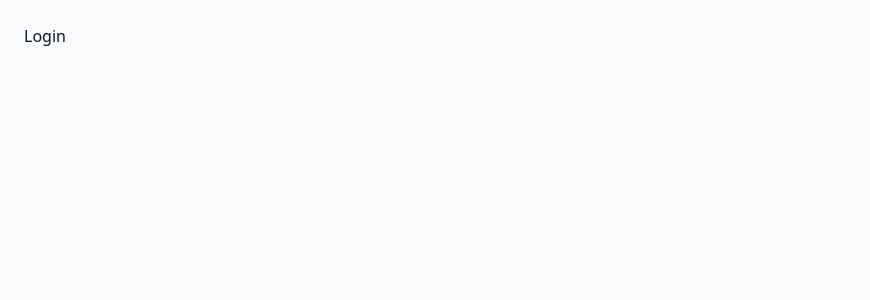
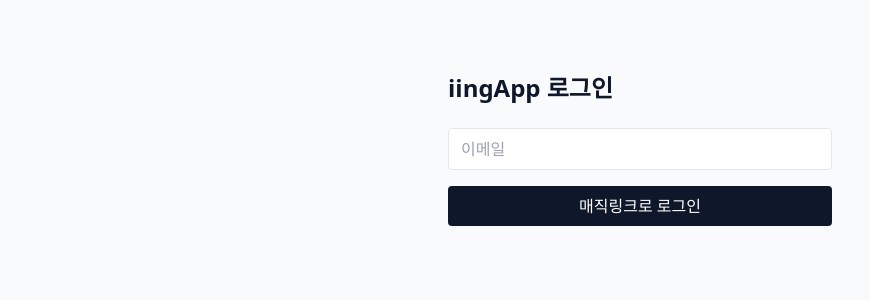
Before and after one commit to happyeunju/iingapp, a React (Vite) app in the folder apps/web/: page /auth/login in a window 1280 px wide. Shown: the top 300 px of the page, without its empty margins (0-870 px from the left). Built offline with nearby package versions, Linux system fonts and the light colour scheme.

Commit message:
feat(web): add magic link login page

```diff
--- a/apps/web/src/pages/Login.tsx
+++ b/apps/web/src/pages/Login.tsx
@@ -1,3 +1,59 @@
+import { useState } from "react";
+import { getSupabase } from "../lib/supabase";
+
+type Status = "idle" | "sending" | "sent" | "error";
+
 export function Login() {
-  return <div data-testid="page-login">Login</div>;
+  const [email, setEmail] = useState("");
+  const [status, setStatus] = useState<Status>("idle");
+  const [error, setError] = useState<string | null>(null);
+
+  async function handleSubmit(e: React.FormEvent) {
+    e.preventDefault();
+    setStatus("sending");
+    setError(null);
+    const supabase = getSupabase();
+    const { error: err } = await supabase.auth.signInWithOtp({
+      email,
+      options: {
+        emailRedirectTo: `${window.location.origin}/auth/callback`,
+      },
+    });
+    if (err) {
+      setStatus("error");
+      setError(err.message);
+      return;
+    }
+    setStatus("sent");
+  }
+
+  return (
+    <div data-testid="page-login" className="max-w-sm mx-auto py-12">
+      <h1 className="text-2xl font-bold mb-6">iingApp 로그인</h1>
+      {status === "sent" ? (
+        <p className="text-green-600">
+          이메일을 보냈어요. 메일에서 링크를 눌러 진입하세요.
+        </p>
+      ) : (
+        <form onSubmit={handleSubmit} className="space-y-4">
+          <input
+            type="email"
+            required
+            placeholder="이메일"
+            value={email}
+            onChange={(e) => setEmail(e.target.value)}
+            className="w-full border rounded px-3 py-2 bg-white dark:bg-slate-800"
+          />
+          <button
+            type="submit"
+            disabled={status === "sending"}
+            className="w-full bg-slate-900 text-white rounded py-2 disabled:opacity-50"
+          >
+            {status === "sending" ? "보내는 중…" : "매직링크로 로그인"}
+          </button>
+          {error && <p className="text-red-600 text-sm">{error}</p>}
+        </form>
+      )}
+    </div>
+  );
 }
```
Also changed, not shown: 1 other file (tests, documents, lock files or other folders).
